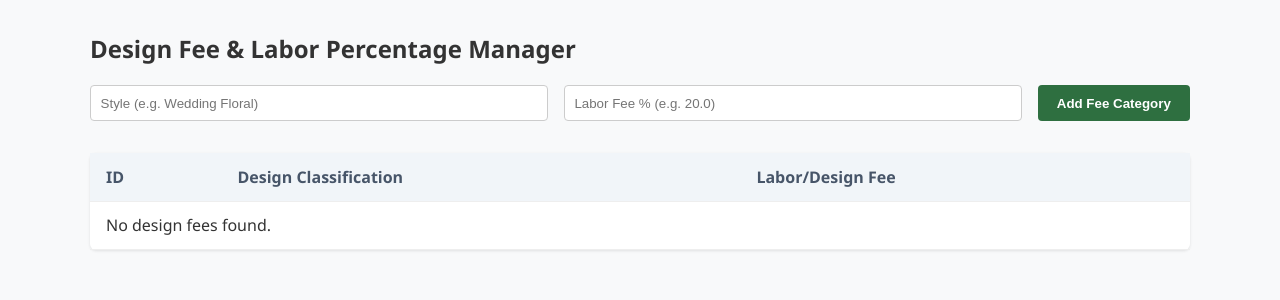
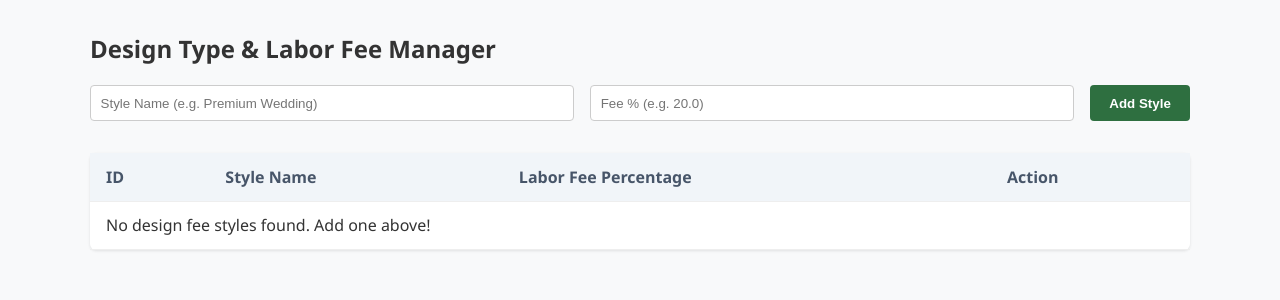
Before and after one commit to allenrrob/floral-recipe-app-2, a Flask app: page /design-fees in a window 1280 px wide. Shown: the part 59-359 px from the top of the page. Run offline with Flask 3, Linux system fonts and the light colour scheme; data that the repository does not hold is empty; some libraries are stand-ins or nearby versions.

Commit message:
design fee bp

```diff
--- a/app.py
+++ b/app.py
@@ -6,6 +6,7 @@ from sqlalchemy import or_
 from routes.ingredients import ingredients_bp
 from routes.vendors import vendors_bp
 from routes.ingredient_types import ingredient_types_bp
+from routes.design_fees import design_fees_bp
 
 # Floral Recipe App
 app = Flask(__name__)
@@ -21,6 +22,7 @@ Scss(app, static_dir='static', asset_dir='static/scss')
 app.register_blueprint(ingredients_bp)
 app.register_blueprint(vendors_bp)
 app.register_blueprint(ingredient_types_bp)
+app.register_blueprint(design_fees_bp)
 
 # Import models so SQLAlchemy is aware of them
 import models
@@ -239,20 +241,6 @@ def temp_calculator():
         submitted_rows=submitted_rows,
         selected_design_id=selected_design_id
     )
-# --- Design Fee Manager ---
-@app.route('/design-fees', methods=['GET', 'POST'])
-def design_fees():
-    if request.method == 'POST':
-        name = request.form.get('name')
-        fee_pct = request.form.get('design_fee_percentage')
-        if name and fee_pct:
-            new_fee = models.DesignType(name=name, design_fee_percentage=float(fee_pct))
-            db.session.add(new_fee)
-            db.session.commit()
-            return redirect('/design-fees')
-
-    all_fees = models.DesignType.query.all()
-    return render_template('design_fees.html', fees=all_fees)
 
 # --- Profit Margin Dashboard ---
 @app.route('/profit-margins')
--- /dev/null
+++ b/routes/design_fees.py
@@ -0,0 +1,42 @@
+from flask import Blueprint, render_template, request, redirect, url_for
+from extensions import db
+import models
+
+design_fees_bp = Blueprint('design_fees', __name__)
+
+# --- Design Fee Manager ---
+@design_fees_bp.route('/design-fees', methods=['GET', 'POST'])
+def design_fees():
+    if request.method == 'POST':
+        action = request.form.get('action')
+
+        # Action: Create a new design fee style
+        if action == 'create_design_type' or not action:
+            name = request.form.get('name')
+            fee_pct = request.form.get('design_fee_percentage')
+            if name and fee_pct:
+                new_fee = models.DesignType(
+                    name=name.strip(),
+                    design_fee_percentage=float(fee_pct)
+                )
+                db.session.add(new_fee)
+                db.session.commit()
+                return redirect(url_for('design_fees.design_fees'))
+
+        # Action: Edit an existing design fee style
+        elif action == 'edit_design_type':
+            dt_id = request.form.get('design_type_id')
+            name = request.form.get('name')
+            fee_pct = request.form.get('design_fee_percentage')
+
+            if dt_id and name and fee_pct:
+                dt = models.DesignType.query.get(int(float(dt_id)))
+                if dt:
+                    dt.name = name.strip()
+                    dt.design_fee_percentage = float(fee_pct)
+                    db.session.commit()
+
+            return redirect(url_for('design_fees.design_fees'))
+
+    all_fees = models.DesignType.query.order_by(models.DesignType.name.asc()).all()
+    return render_template('design_fees.html', fees=all_fees)
--- a/templates/base.html
+++ b/templates/base.html
@@ -17,7 +17,7 @@
             <a href="{{ url_for('ingredients.ingredients') }}">Ingredients</a>
             <a href="{{ url_for('products') }}">Products</a>
             <a href="{{ url_for('temp_calculator') }}">Quick Calculator</a>
-            <a href="{{ url_for('design_fees') }}">Design Fees</a>
+            <a href="{{ url_for('design_fees.design_fees') }}">Design Fees</a>
             <a href="{{ url_for('ingredient_types.ingredient_types') }}">Ingredient Types</a>
             <a href="{{ url_for('vendors.vendors') }}">Vendors</a>
             <a href="{{ url_for('profit_margins') }}">Margins</a>
--- a/templates/design_fees.html
+++ b/templates/design_fees.html
@@ -2,20 +2,24 @@
 {% block title %}Design Fees - Floral Recipe App{% endblock %}
 
 {% block content %}
-<h2>Design Fee & Labor Percentage Manager</h2>
+<h2>Design Type & Labor Fee Manager</h2>
 
-<form method="POST" class="form-inline">
-    <input type="text" name="name" placeholder="Style (e.g. Wedding Floral)" required>
-    <input type="number" step="0.1" name="design_fee_percentage" placeholder="Labor Fee % (e.g. 20.0)" required>
-    <button type="submit">Add Fee Category</button>
+<!-- Form: Add a new design fee -->
+<form method="POST" action="{{ url_for('design_fees.design_fees') }}" class="form-inline">
+    <input type="hidden" name="action" value="create_design_type">
+    <input type="text" name="name" placeholder="Style Name (e.g. Premium Wedding)" required>
+    <input type="number" step="0.1" name="design_fee_percentage" placeholder="Fee % (e.g. 20.0)" required>
+    <button type="submit">Add Style</button>
 </form>
 
+<!-- All Design Types Table -->
 <table class="data-table">
     <thead>
         <tr>
             <th>ID</th>
-            <th>Design Classification</th>
-            <th>Labor/Design Fee</th>
+            <th>Style Name</th>
+            <th>Labor Fee Percentage</th>
+            <th>Action</th>
         </tr>
     </thead>
     <tbody>
@@ -23,11 +27,40 @@
         <tr>
             <td>{{ fee.id }}</td>
             <td><strong>{{ fee.name }}</strong></td>
-            <td>{{ fee.design_fee_percentage }}</td>
+            <td>{{ fee.design_fee_percentage }}%</td>
+            <td>
+                <button type="button" class="btn-secondary" onclick="toggleEditRow({{ fee.id }})">Edit</button>
+            </td>
+        </tr>
+
+        <!-- Hidden Inline Edit Drawer Row -->
+        <tr id="edit-row-{{ fee.id }}" style="display:none; background-color: #f8fafc;">
+            <td colspan="4">
+                <form method="POST" action="{{ url_for('design_fees.design_fees') }}" class="form-inline" style="margin: 0.5rem 0;">
+                    <input type="hidden" name="action" value="edit_design_type">
+                    <input type="hidden" name="design_type_id" value="{{ fee.id }}">
+                    <input type="text" name="name" value="{{ fee.name }}" required placeholder="Style Name">
+                    <input type="number" step="0.1" name="design_fee_percentage" value="{{ fee.design_fee_percentage }}" required placeholder="Fee %">
+                    <button type="submit">Save</button>
+                    <button type="button" class="btn-secondary" onclick="toggleEditRow({{ fee.id }})">Cancel</button>
+                </form>
+            </td>
         </tr>
         {% else %}
-        <tr><td colspan="3">No design fees found.</td></tr>
+        <tr><td colspan="4">No design fee styles found. Add one above!</td></tr>
         {% endfor %}
     </tbody>
 </table>
+
+<!-- Toggle Script -->
+<script>
+    function toggleEditRow(feeId) {
+        var row = document.getElementById('edit-row-' + feeId);
+        if (row.style.display === 'none' || row.style.display === '') {
+            row.style.display = 'table-row';
+        } else {
+            row.style.display = 'none';
+        }
+    }
+</script>
 {% endblock %}
```
